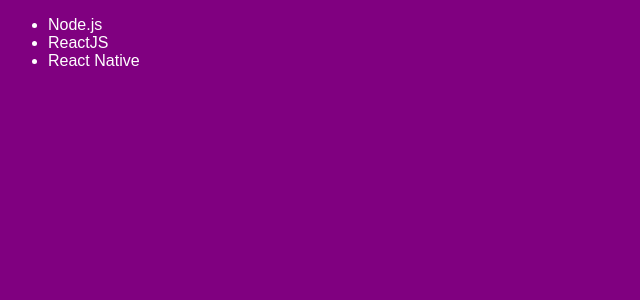
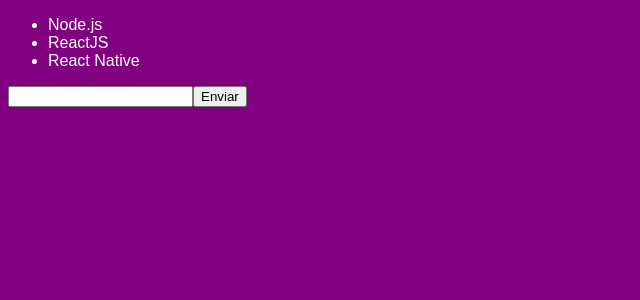
Before and after one commit to cvbordalo/react-introduction, a React app: page / in a window 1280 px wide. Shown: the top 300 px of the page, without its empty margins (0-640 px from the left). Built offline with nearby package versions, Linux system fonts and the light colour scheme.

Commit message:
feat: State and Imutability

```diff
--- a/src/components/TechList.js
+++ b/src/components/TechList.js
@@ -3,6 +3,7 @@
 
 class TechList extends Component {
   state = {
+    newTech: '',
     techs: [
       'Node.js',
       'ReactJS',
@@ -10,13 +11,31 @@
     ]
   };
 
+  handleInputChange = e => {
+    this.setState({ newTech: e.target.value });
+  }
+
+  handleSubmit = e => {
+    e.preventDefault();
+
+    this.setState({ techs: [...this.state.techs, this.state.newTech],
+    newTech: ''
+    });
+  }
+
   render() {
     return (
-      <ul>
-        <li>Node.js</li>
-        <li>ReactJS</li>
-        <li>React Native</li>
-      </ul>
+      <form onSubmit={this.handleSubmit}>
+        <ul>
+          {this.state.techs.map(tech => <li key={tech}>{tech}</li>)}
+        </ul>
+        <input
+          type='text'
+          onChange={this.handleInputChange}
+          value={this.state.newTech}
+        />
+        <button type="submit">Enviar</button>
+      </form>
     );
   }
 }
```
